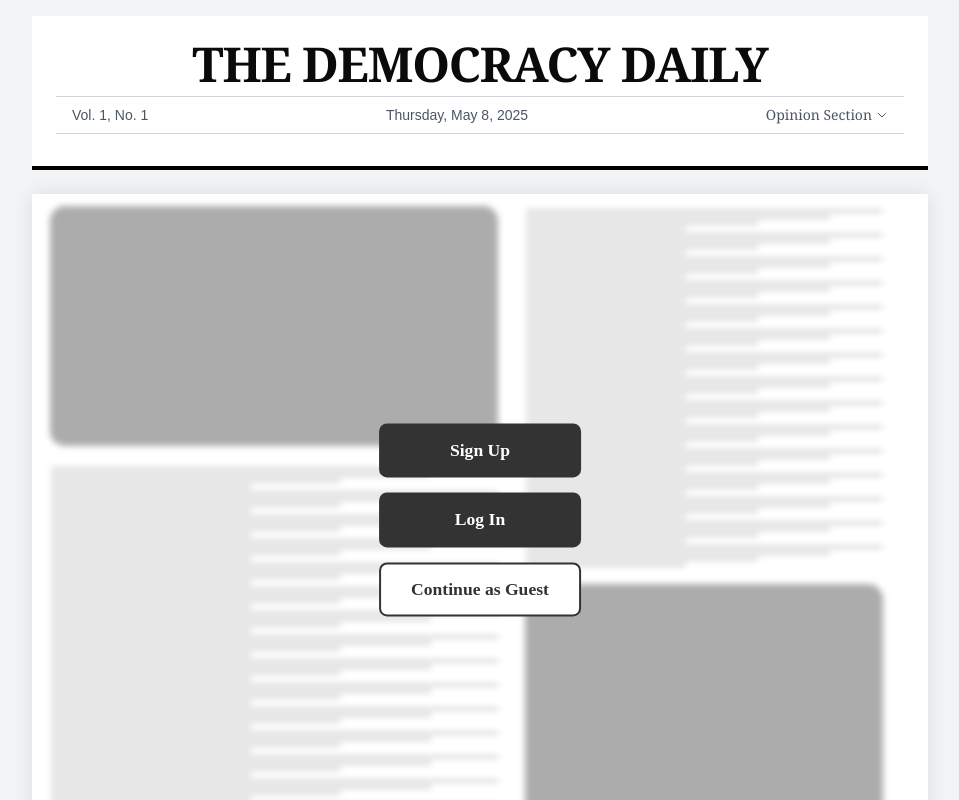
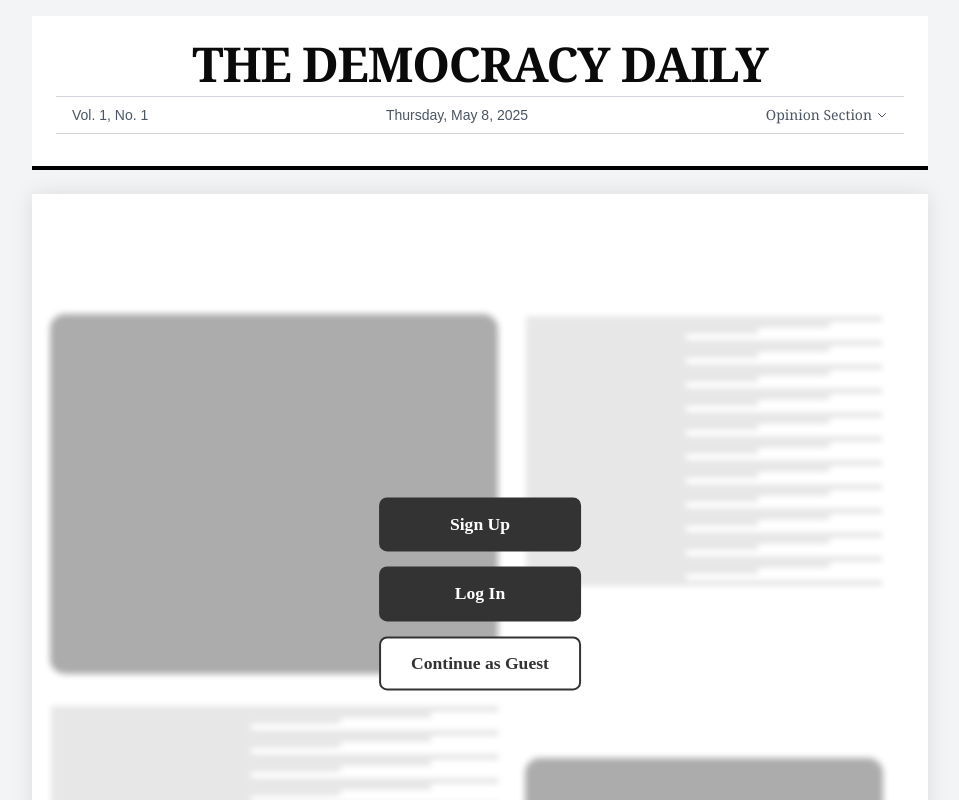
Before and after one commit to willbeau1234/democracydaily, a Next.js app: page / in a window 1280 px wide. Shown: the top 800 px of the page, without its empty margins (160-1119 px from the left). Built offline with nearby package versions, Linux system fonts and the light colour scheme; no server answers; the database is empty.

Commit message:
Added a sign in

```diff
--- a/components/Blur.tsx
+++ b/components/Blur.tsx
@@ -5,6 +5,7 @@ interface BlurProps {
   onLogIn: () => void;
   onGuest: () => void;
 }
+
 const Blur: React.FC<BlurProps> = ({ onSignIn, onLogIn, onGuest }) => {
     const calculateLineCount = (containerHeightPercent: number, density: number = 0.15) => {
         return Math.floor(containerHeightPercent * density);
@@ -24,7 +25,8 @@ const Blur: React.FC<BlurProps> = ({ onSignIn, onLogIn, onGuest }) => {
       margin: '0 auto',
       backgroundColor: 'white',
       boxShadow: '0 0 20px rgba(0,0,0,0.1)',
-      minHeight: '100vh'
+      minHeight: '100vh',
+      position: 'relative'
     },
     header: {
       textAlign: 'center',
@@ -54,7 +56,8 @@ const Blur: React.FC<BlurProps> = ({ onSignIn, onLogIn, onGuest }) => {
       filter: 'blur(3px)',
       opacity: 0.7,
       padding: '30px',
-      position: 'relative'
+      position: 'relative',
+      minHeight: 'calc(100vh - 200px)' // Adjust based on header height
     },
     wavyLine: {
       height: '2px',
@@ -83,51 +86,51 @@ const Blur: React.FC<BlurProps> = ({ onSignIn, onLogIn, onGuest }) => {
     },
     grayBox: {
       position: 'absolute',
-      top: '20%',      // Always 5% from top
-      left: '2%',     // Always 2% from left
-      width: '50%',   // Always 30% of container
-      height: '400%',
+      top: '20%',
+      left: '2%',
+      width: '50%',
+      height: '60%',
       backgroundColor: '#888',
       borderRadius: '15px',
       zIndex: 10
     },
     grayBox2: {
       position: 'absolute',
-      top: '650%',      // Always 5% from top
-      left: '55%',     // Always 2% from left
-      width: '40%',   // Always 30% of container
-      height: '400%',   // Always 25% of container
+      top: '94%',
+      left: '55%',
+      width: '40%',
+      height: '40%',
       backgroundColor: '#888',
       borderRadius: '15px',
       zIndex: 10
     },
     linesContainer: {
       position: 'absolute',
-      top: '20%',      // Always 5% from top
-      left: '55%',     // Always 2% from left
-      width: '40%',   // Always 30% of container
-      height: '400%',   // Always 25% of container
+      top: '20%',
+      left: '55%',
+      width: '40%',
+      height: '90%',
       zIndex: 10
     },
     linesContainer2: {
       position: 'absolute',
-      top: '450%',      // Always 5% from top
-      left: '2%',     // Always 2% from left
-      width: '50%',   // Always 30% of container
-      height: '500%',   // Always 25% of container
+      top: '85%',
+      left: '2%',
+      width: '50%',
+      height: '20%',
       zIndex: 10
     },
     linesContainer3: {
         position: 'absolute',
-        top: '1100%',      // Always 5% from top
-        left: '2%',     // Always 2% from left
-        width: '90%',   // Always 30% of container
-        height: '500%',   // Always 25% of container
+        top: '137%',
+        left: '2%',
+        width: '90%',
+        height: '500%',
         zIndex: 10
       },
     centerButtons: {
       position: 'absolute',
-      top: '65%',
+      top: '50%',
       left: '50%',
       transform: 'translate(-50%, -50%)',
       display: 'flex',
@@ -233,11 +236,8 @@ const Blur: React.FC<BlurProps> = ({ onSignIn, onLogIn, onGuest }) => {
         <div style={styles.grayBox}></div>
         <div style={styles.grayBox2}></div>
 
-        {/* Center Buttons */}
-
-
         <div style={styles.linesContainer}>
-          {[...Array(calculateLineCount(400))].map((_, i) => {
+          {[...Array(calculateLineCount(300))].map((_, i) => {
             const lineTypes = ['wavyLong', 'wavyMedium', 'wavyShort', 'wavyVeryShort'];
             const randomType = lineTypes[i % 4];
             return (
@@ -250,7 +250,7 @@ const Blur: React.FC<BlurProps> = ({ onSignIn, onLogIn, onGuest }) => {
         </div>
 
         <div style={styles.linesContainer2}>
-          {[...Array(calculateLineCount(400))].map((_, i) => {
+          {[...Array(calculateLineCount(215))].map((_, i) => {
             const lineTypes = ['wavyLong', 'wavyMedium', 'wavyShort', 'wavyVeryShort'];
             const randomType = lineTypes[i % 4];
             return (
@@ -273,9 +273,6 @@ const Blur: React.FC<BlurProps> = ({ onSignIn, onLogIn, onGuest }) => {
             );
           })}
         </div>
-
-
-
       </div>
     </div>
   );
```
